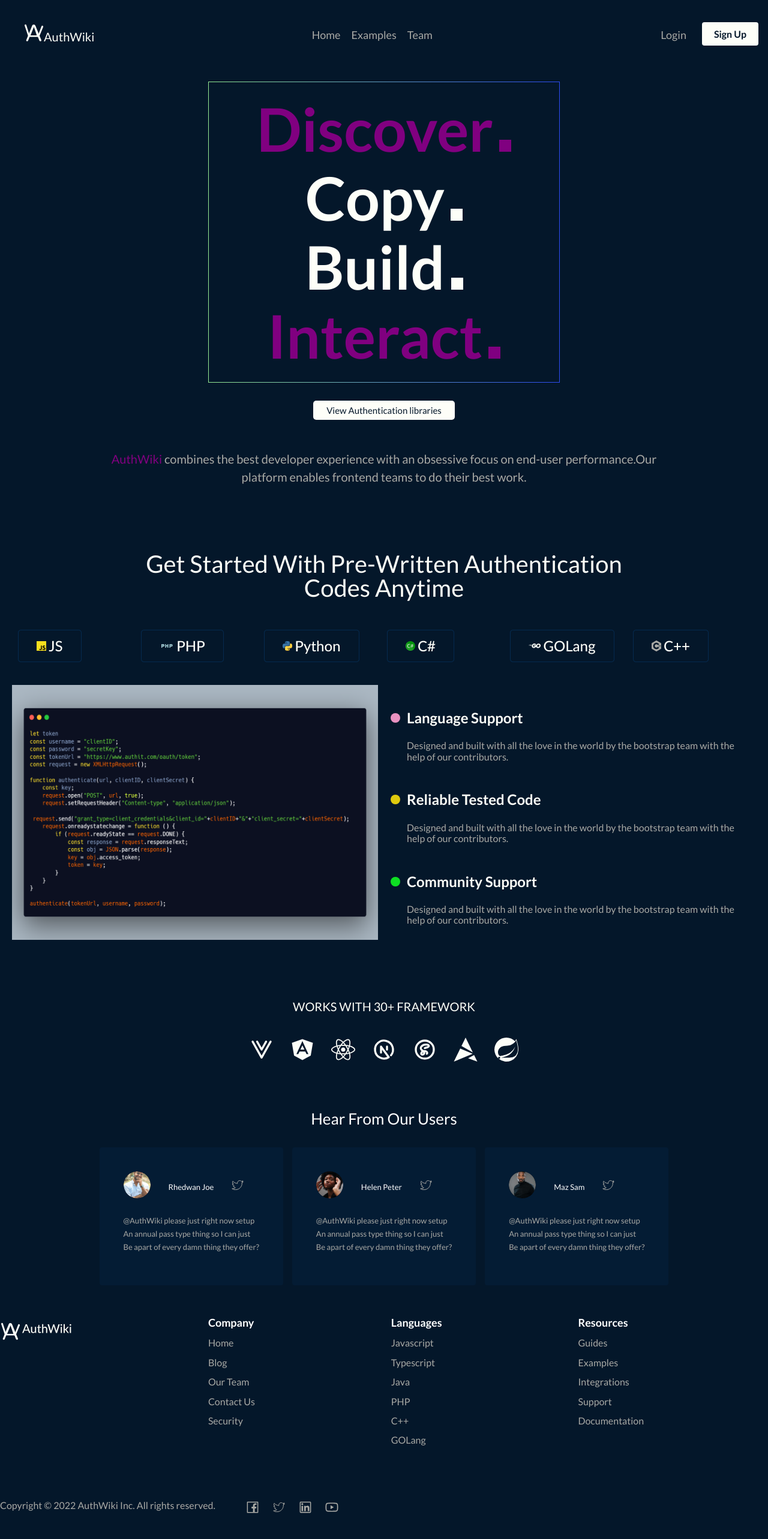
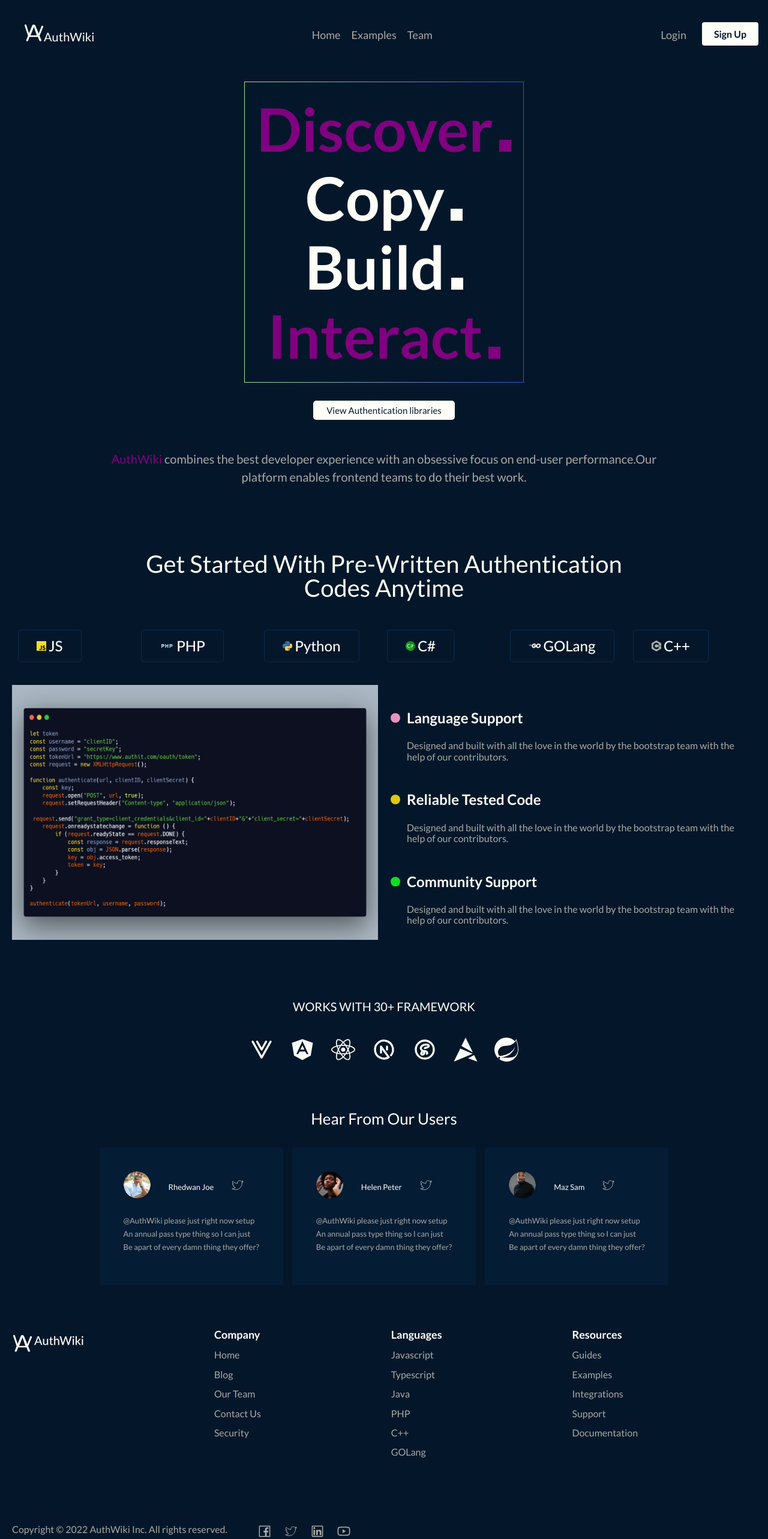
Before and after one commit to zuri-training/AuthWiki_Team9, a React (Create React App) app in the folder FrontEnd/authwiki/: page / in a window 1280 px wide. Shown: the top 2566 px of the page at 60% size. Built offline with nearby package versions, Linux system fonts and the light colour scheme.

Commit message:
fix clients bugs #106

```diff
--- a/FrontEnd/authwiki/src/css/FooterCSS.js
+++ b/FrontEnd/authwiki/src/css/FooterCSS.js
@@ -13,6 +13,7 @@
     display: grid;
     grid-template-columns: auto auto auto auto;
     gap: 20px;
+    padding: 20px;
   }
   .grid-item {
     display: flex;
@@ -35,11 +36,21 @@
     gap: 50px;
     margin-top: 90px;
     margin-bottom: 20px;
+    margin-left: 20px;
   }
   .socials {
     display: flex;
     gap: 20px;
   }
+  @media (max-width: 885px) {
+    .grid {
+      grid-template-columns: repeat(2, 1fr);
+    }
+    .copyrights {
+      flex-direction: column;
+      gap: 20px;
+    }
+  }
 `;
 
 export default FooterCSS;
--- a/FrontEnd/authwiki/src/css/HeroSection.js
+++ b/FrontEnd/authwiki/src/css/HeroSection.js
@@ -29,7 +29,7 @@
     border-image-slice: 1;
     border-width: 1px;
     border-image-source: linear-gradient(to left, #2d4cf3, #94e992);
-    padding: 2em 8em;
+    padding: 2em 2em;
     text-align: center;
   }
 
--- a/FrontEnd/authwiki/src/css/TestimonialCSS.js
+++ b/FrontEnd/authwiki/src/css/TestimonialCSS.js
@@ -29,7 +29,8 @@
   }
 
   .testimonial_container {
-    display: flex;
+    display: grid;
+    grid-template-columns: repeat(3, 1fr);
     gap: 1.5rem;
   }
 
@@ -38,7 +39,6 @@
     border-radius: 4px;
     border: 2px solid var(--color4);
     padding: 40px;
-    width: 30%;
     color: #a9a9a5;
   }
 
@@ -63,4 +63,12 @@
   .testimonial_content {
     margin-top: 20px;
   }
+  @media (max-width: 885px) {
+    .nav ul.login {
+      display: none;
+    }
+    .testimonial_container {
+      grid-template-columns: 1fr;
+    }
+  }
 `;
```
